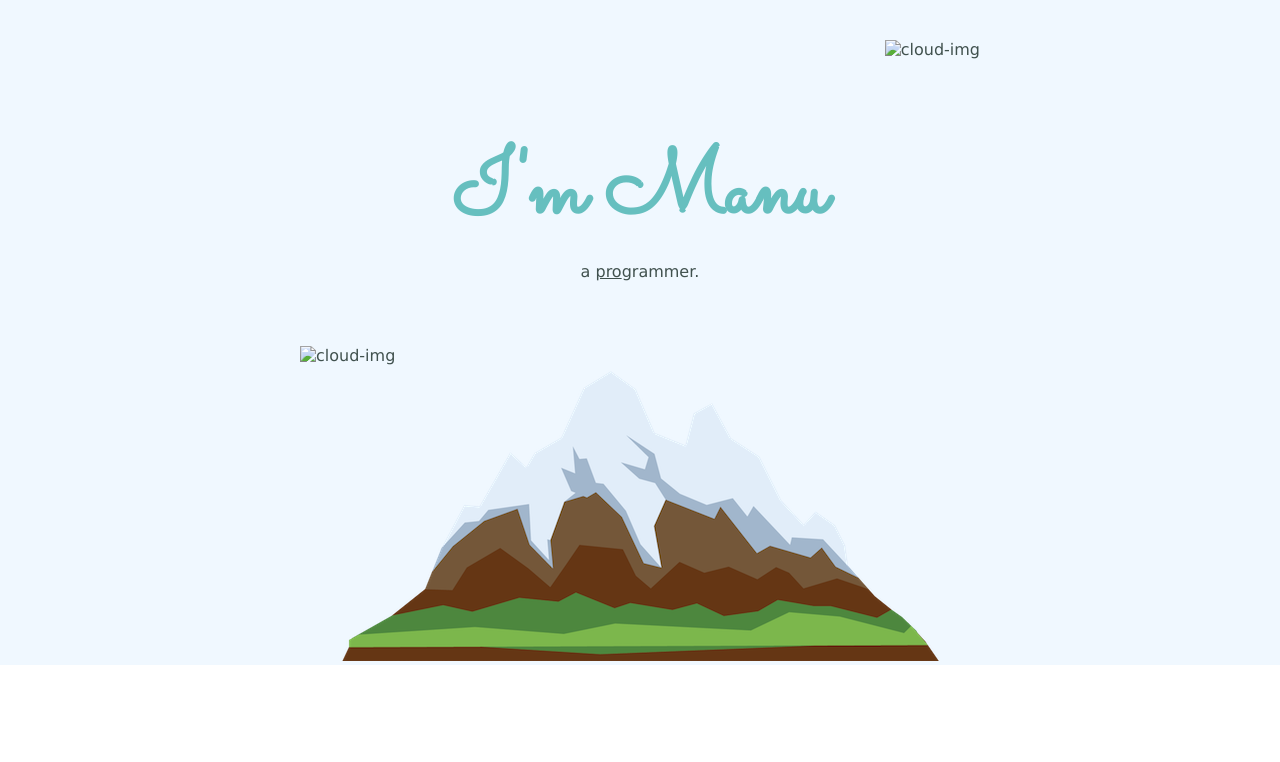
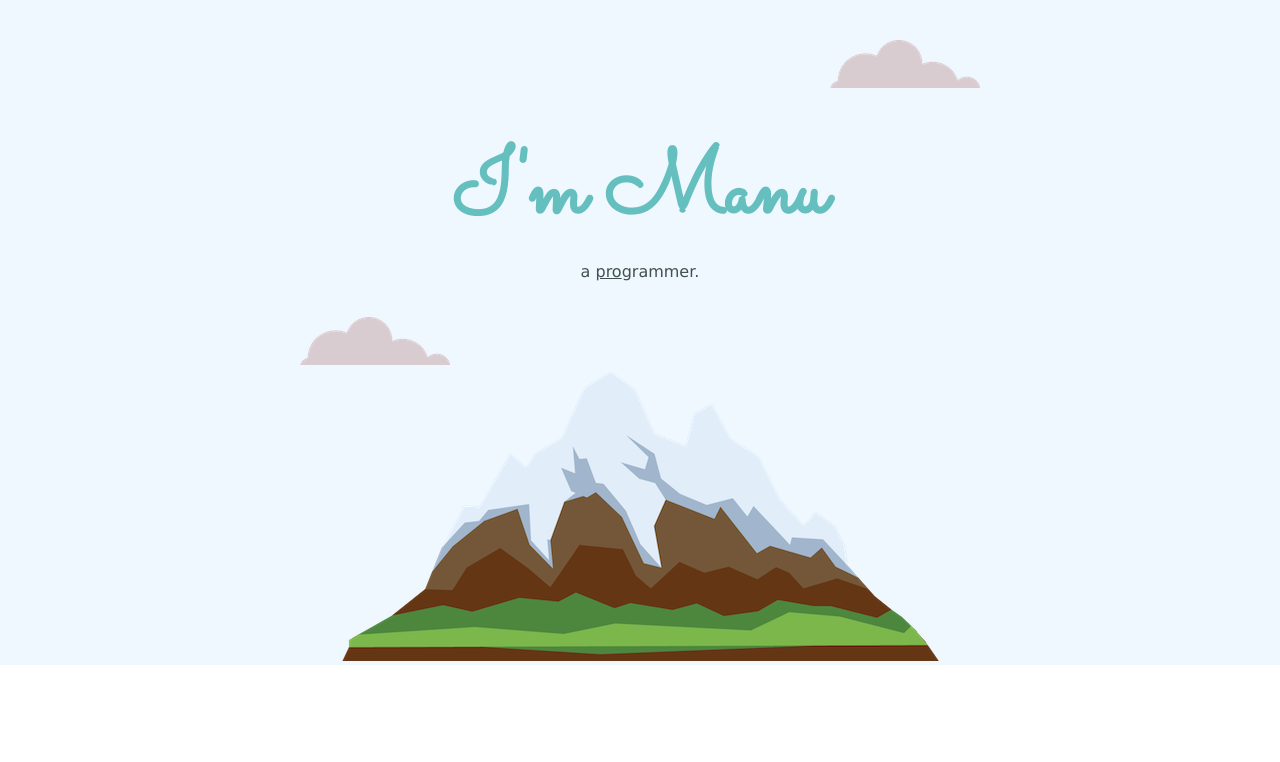
Before and after one commit to ManuSalimath/CSS-HTML-PersonalWebsite, a plain HTML site: page index.html in a window 1280 px wide. Shown: the top 762 px of the page. Drawn offline with Linux system fonts and the light colour scheme; files that its build step writes are made by us from their sources.

Commit message:
cloud image path updated

```diff
--- a/index.html
+++ b/index.html
@@ -10,16 +10,15 @@
     <link rel="icon" href="favicon.ico?v=2">
     <link rel="preconnect" href="https://fonts.googleapis.com">
     <link rel="preconnect" href="https://fonts.gstatic.com" crossorigin>
-    <link href="https://fonts.googleapis.com/css2?family=Merriweather:wght@300&family=Sacramento&display=swap"
-        rel="stylesheet">
+    <link href="https://fonts.googleapis.com/css2?family=Merriweather:wght@300&family=Sacramento&display=swap" rel="stylesheet">
 </head>
 
 <body>
     <div class="top-container">
-        <img class="top-cloud" src="images/cloud.png" alt="cloud-img">
+        <img class="top-cloud" src="cloud.png" alt="cloud-img">
         <h1>I'm Manu</h1>
         <p>a <span class="pro">pro</span>grammer.</p>
-        <img class="bottom-cloud" src="images/cloud.png" alt="cloud-img">
+        <img class="bottom-cloud" src="cloud.png" alt="cloud-img">
         <img src="mountain.png" alt="mountain-img">
     </div>
     <div class="middle-container">
```
